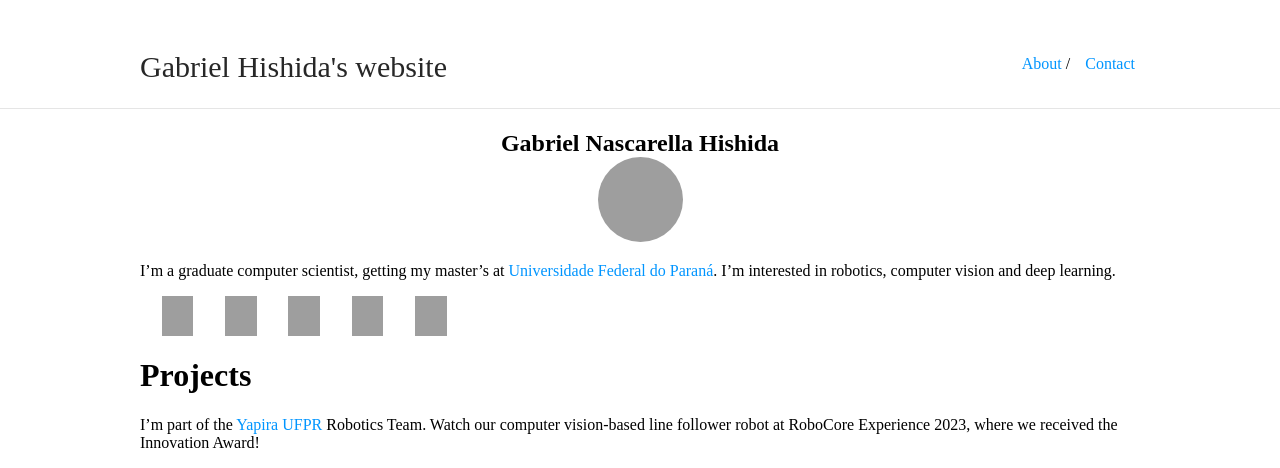
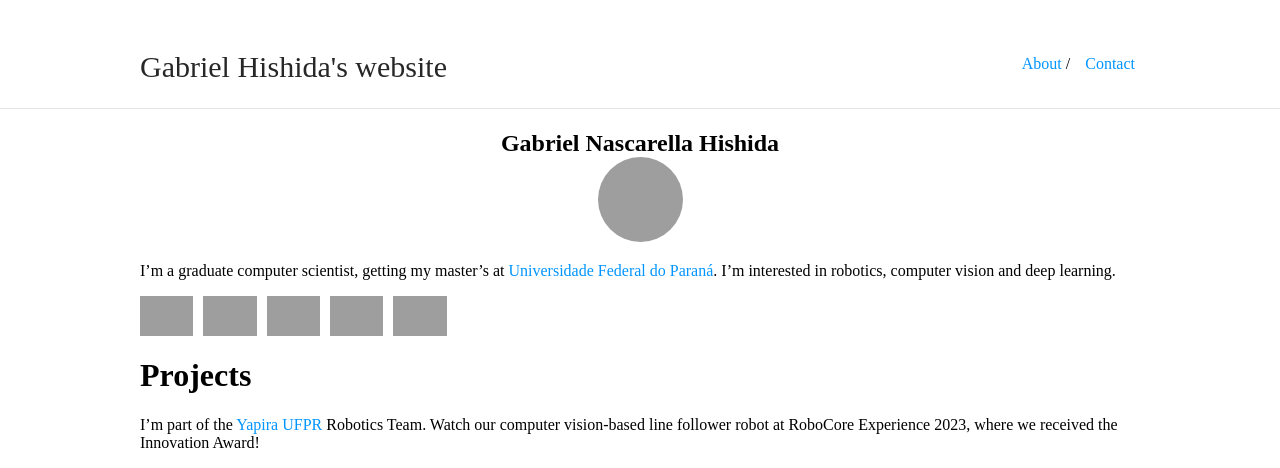
Before and after one commit to gabrielnhn/gabrielnhn.github.io, a Jekyll site: the page built from index.md, in a window 1280 px wide. Shown: the top 468 px of the page. Built offline with Jekyll 4.4.1, drawn with Linux system fonts in a browser that asks for light colours; grey boxes are pictures that could not be loaded.

Commit message:
Update typography.scss

```diff
--- a/_sass/typography.scss
+++ b/_sass/typography.scss
@@ -68,9 +68,17 @@
     align-items: center;
 }
 
+.icon-container {
+    display: flex;
+    align-items: center;
+}
+
 .icon_img {
-    max-width: 100px;
-    height: 40px;
+    max-width: 130px;
+    max-height: 40px;
+    width: auto;
+    height: auto;
+    object-fit: contain;
     vertical-align: middle;
     margin-right: 10px; /* Adjust as needed */
 }
@@ -78,4 +86,5 @@
 
 
 
+
 }
```
